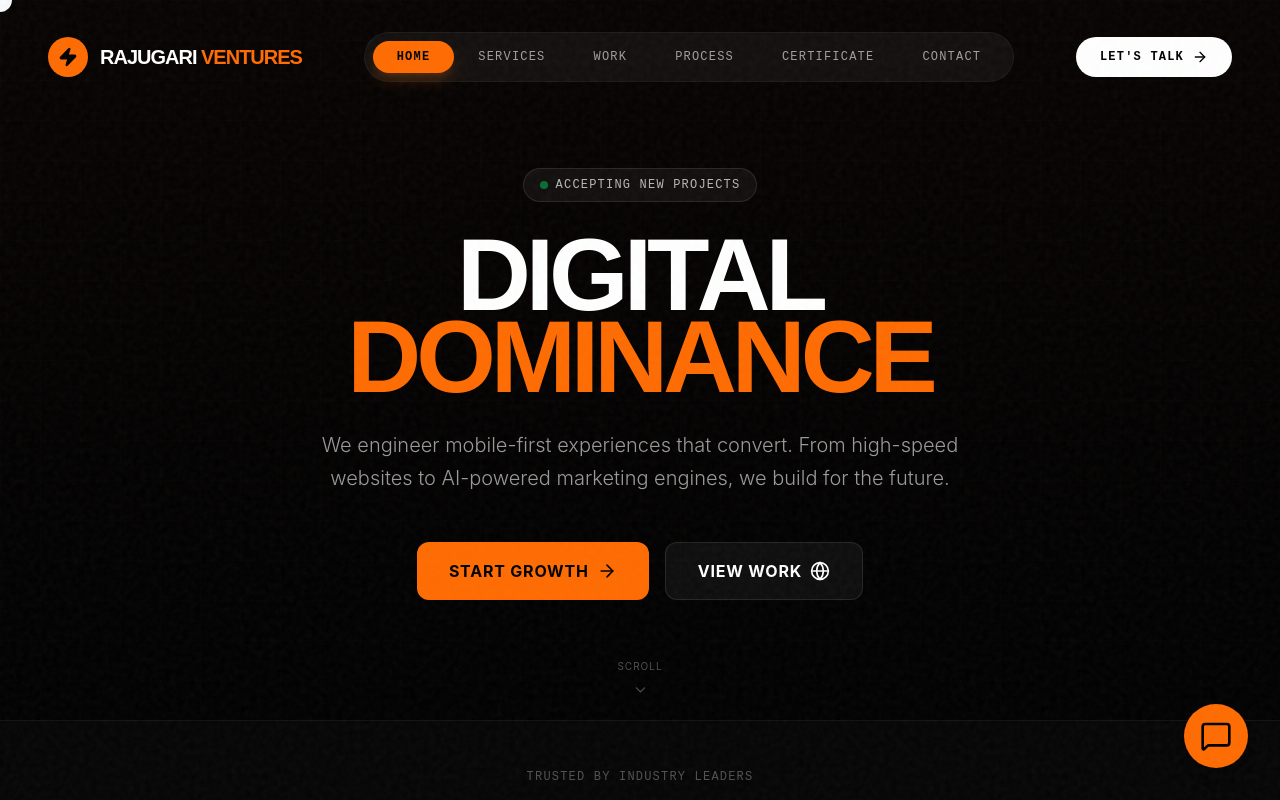
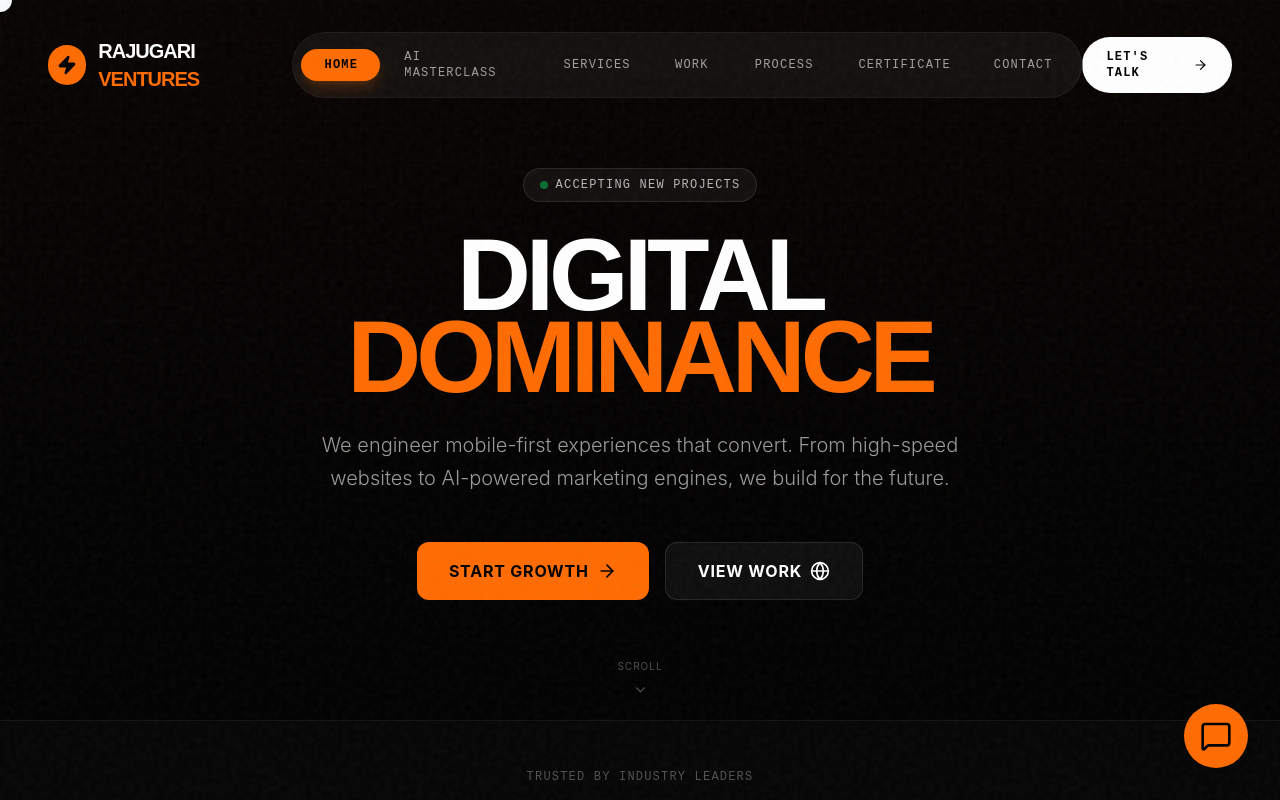
Before and after one commit to doraswamyraju/rajugariventures, a React (Vite) app: page / in a window 1280 px wide. Shown: the top 800 px of the page. Built offline with nearby package versions, Linux system fonts and the light colour scheme.

Commit message:
Add AI Masterclass navigation link and update frontend build

```diff
--- a/src/components/layout/Navbar.tsx
+++ b/src/components/layout/Navbar.tsx
@@ -17,6 +17,7 @@ const Navbar = () => {
 
   const navItems = [
     { name: 'Home', path: '/' },
+    { name: 'AI Masterclass', path: '/ai-masterclass' },
     { name: 'Services', path: '/services' },
     { name: 'Work', path: '/portfolio' },
     { name: 'Process', path: '/process' },
```
Also changed, not shown: 2 other files (tests, documents, lock files or other folders).
